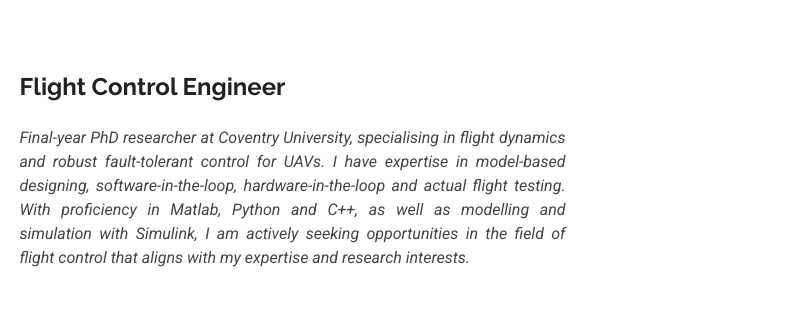
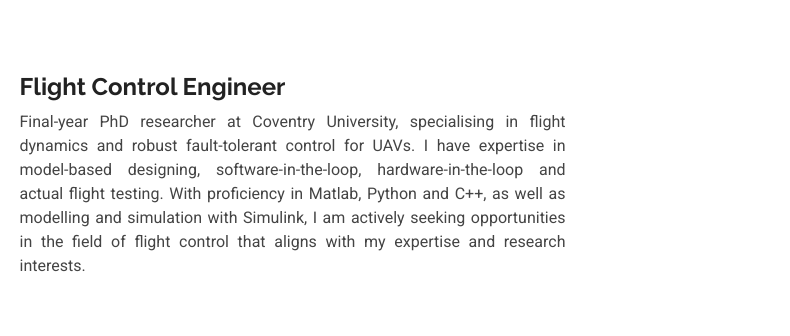
Before and after one commit to MohamedAhsan97/mohamedahsan97.github.io, a plain HTML site: page about.html in a window 1280 px wide. Shown: the part 208-544 px from the top of the page, 490-1280 px from the left. Drawn offline with Linux system fonts and the light colour scheme.

Commit message:
Update about.html

```diff
--- a/about.html
+++ b/about.html
@@ -114,7 +114,7 @@
           </div>
           <div class="col-lg-6 content">
             <h2>Flight Control Engineer</h2>
-            <p class="fst-italic py-3" style="text-align: justify;">
+            <p style="text-align: justify;">
               Final-year PhD researcher at Coventry University, specialising in flight dynamics and robust
               fault-tolerant control for UAVs. I have expertise in model-based designing, software-in-the-loop,
               hardware-in-the-loop and actual flight testing. With proficiency in Matlab, Python and C++, as well as
```
